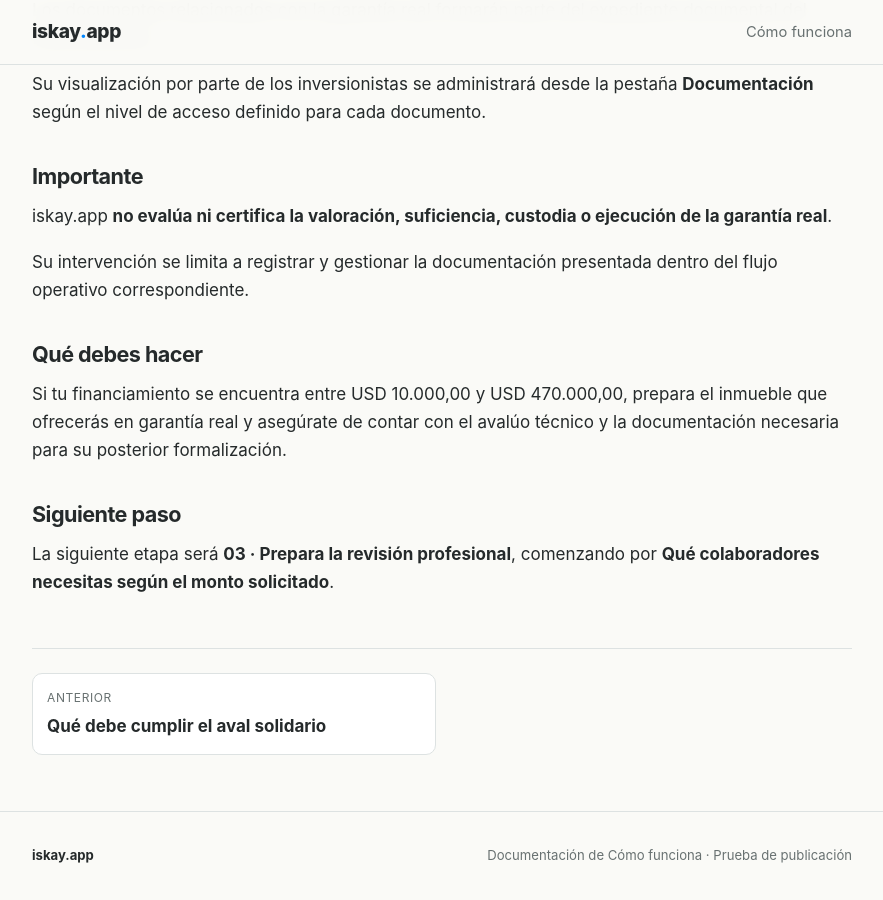
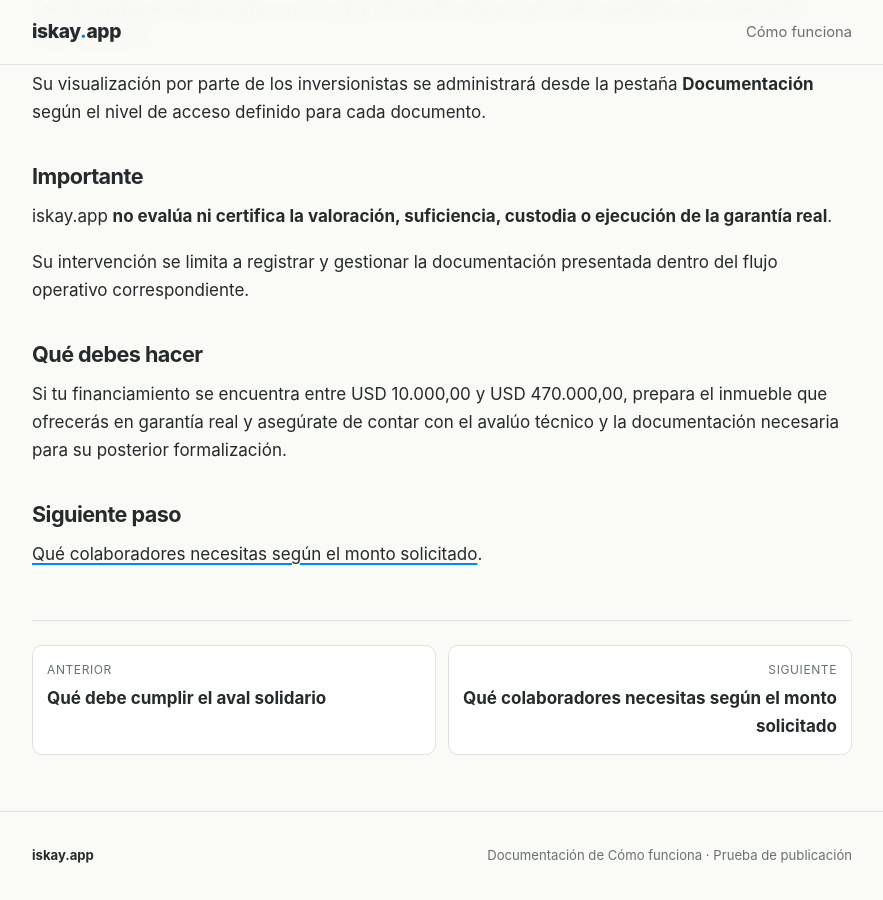
Before and after one commit to iskayApp/como-funciona, a Jekyll site: the page built from ideas/financiamiento-reembolsable/promotores/02-configura-tu-financiamiento/12-que-debes-saber-sobre-la-garantia-hipotecaria.md, in a window 1280 px wide and 900 px high, scrolled down 1356 px. Shown: the whole window, without its empty margins (198-1081 px from the left). Built offline with Jekyll 4.4.1, drawn with Linux system fonts in a browser that asks for light colours.

Commit message:
docs: enlazar ficha 12 con etapa 03

```diff
--- a/ideas/financiamiento-reembolsable/promotores/02-configura-tu-financiamiento/12-que-debes-saber-sobre-la-garantia-hipotecaria.md
+++ b/ideas/financiamiento-reembolsable/promotores/02-configura-tu-financiamiento/12-que-debes-saber-sobre-la-garantia-hipotecaria.md
@@ -14,6 +14,8 @@ status: "Borrador para revisión"
 reviewed: "2026-11-01"
 prev_url: /financiamiento-reembolsable/promotores/configura-tu-financiamiento/que-debe-cumplir-el-aval-solidario/
 prev_title: "Qué debe cumplir el aval solidario"
+next_url: /financiamiento-reembolsable/promotores/prepara-la-revision-profesional/que-colaboradores-necesitas-segun-el-monto-solicitado/
+next_title: "Qué colaboradores necesitas según el monto solicitado"
 ---
 
 # Qué debes saber sobre la garantía hipotecaria
@@ -65,4 +67,4 @@ Si tu financiamiento se encuentra entre USD 10.000,00 y USD 470.000,00, prepara
 
 ## Siguiente paso
 
-La siguiente etapa será **03 · Prepara la revisión profesional**, comenzando por **Qué colaboradores necesitas según el monto solicitado**.
+[Qué colaboradores necesitas según el monto solicitado]({{ '/financiamiento-reembolsable/promotores/prepara-la-revision-profesional/que-colaboradores-necesitas-segun-el-monto-solicitado/' | relative_url }}).
```
